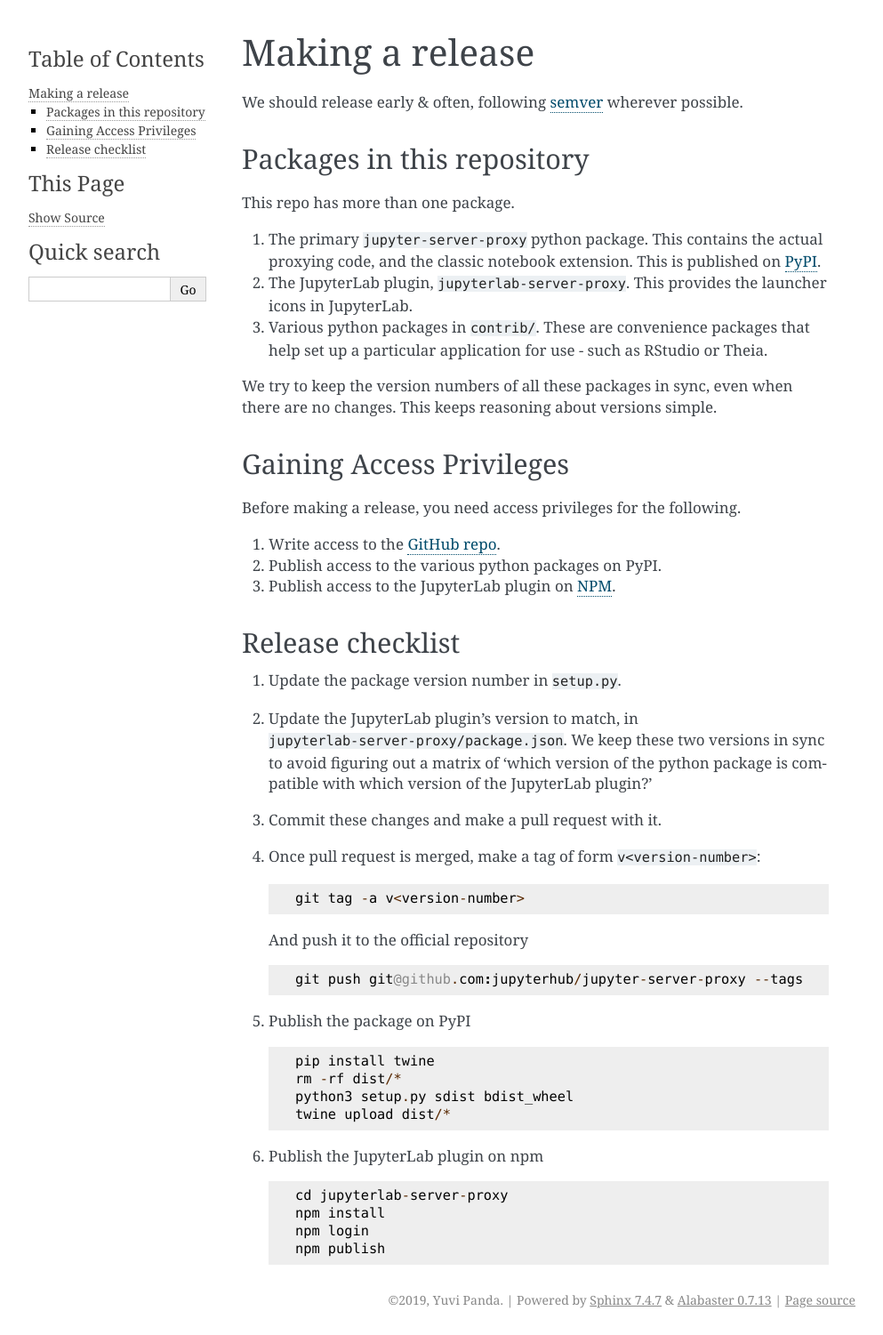
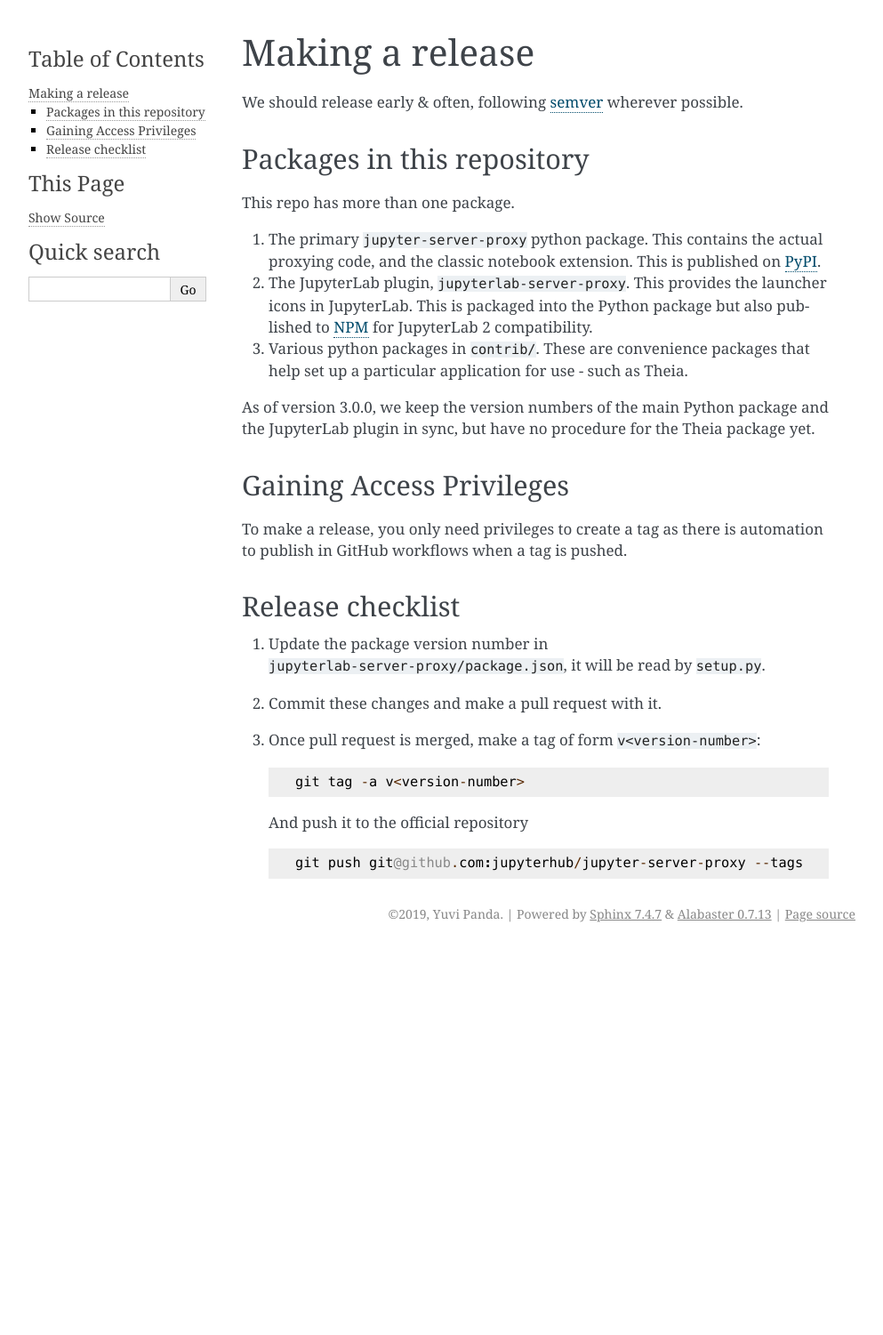
Before and after one commit to jupyterhub/jupyter-server-proxy, a Sphinx documentation site: the page built from docs/contributing/release.rst, in a window 1280 px wide. Shown: the whole page at 89% size, without its empty margins (148-1141 px from the left). Built offline with Sphinx 7.4.7, drawn with Linux system fonts in a browser that asks for light colours; after the commit the page ends 1067 px from its top, so only the background shows below that.

Commit message:
Update release.rst with new GitHub workflow based procedure

```diff
--- a/docs/contributing/release.rst
+++ b/docs/contributing/release.rst
@@ -11,37 +11,33 @@ Packages in this repository
 
 This repo has more than one package.
 
-#. The primary ``jupyter-server-proxy`` python package. This contains the actual proxying
-   code, and the classic notebook extension. This is published on `PyPI <https://pypi.org>`_.
+#. The primary ``jupyter-server-proxy`` python package. This contains the actual
+   proxying code, and the classic notebook extension. This is published on `PyPI
+   <https://pypi.org/project/jupyter-server-proxy>`_.
 
-#. The JupyterLab plugin, ``jupyterlab-server-proxy``. This provides the launcher icons in
-   JupyterLab.
+#. The JupyterLab plugin, ``jupyterlab-server-proxy``. This provides the
+   launcher icons in JupyterLab. This is packaged into the Python package but
+   also published to `NPM
+   <https://www.npmjs.com/package/@jupyterlab/server-proxy>`_ for JupyterLab 2
+   compatibility.
 
-#. Various python packages in ``contrib/``. These are convenience packages that help set up
-   a particular application for use - such as RStudio or Theia.
+#. Various python packages in ``contrib/``. These are convenience packages that
+   help set up a particular application for use - such as Theia.
 
-We try to keep the version numbers of all these packages in sync, even when there are no
-changes. This keeps reasoning about versions simple.
+As of version 3.0.0, we keep the version numbers of the main Python package and
+the JupyterLab plugin in sync, but have no procedure for the Theia package yet.
 
 Gaining Access Privileges
 =========================
 
-Before making a release, you need access privileges for the following.
-
-#. Write access to the `GitHub repo <https://github.com/jupyterhub/jupyter-server-proxy>`_.
-
-#. Publish access to the various python packages on PyPI.
-
-#. Publish access to the JupyterLab plugin on `NPM <https://www.npmjs.com/>`_.
+To make a release, you only need privileges to create a tag as there is
+automation to publish in GitHub workflows when a tag is pushed.
 
 Release checklist
 =================
 
-#. Update the package version number in ``setup.py``.
-
-#. Update the JupyterLab plugin's version to match, in ``jupyterlab-server-proxy/package.json``.
-   We keep these two versions in sync to avoid figuring out a matrix of 'which version of
-   the python package is compatible with which version of the JupyterLab plugin?'
+#. Update the package version number in
+   ``jupyterlab-server-proxy/package.json``, it will be read by ``setup.py``.
 
 #. Commit these changes and make a pull request with it.
 
@@ -56,21 +52,3 @@ Release checklist
    .. code::
 
       git push git@github.com:jupyterhub/jupyter-server-proxy --tags
-
-#. Publish the package on PyPI
-
-   .. code::
-
-      pip install twine
-      rm -rf dist/*
-      python3 setup.py sdist bdist_wheel
-      twine upload dist/*
-
-#. Publish the JupyterLab plugin on npm
-
-   .. code::
-
-      cd jupyterlab-server-proxy
-      npm install
-      npm login
-      npm publish
```
